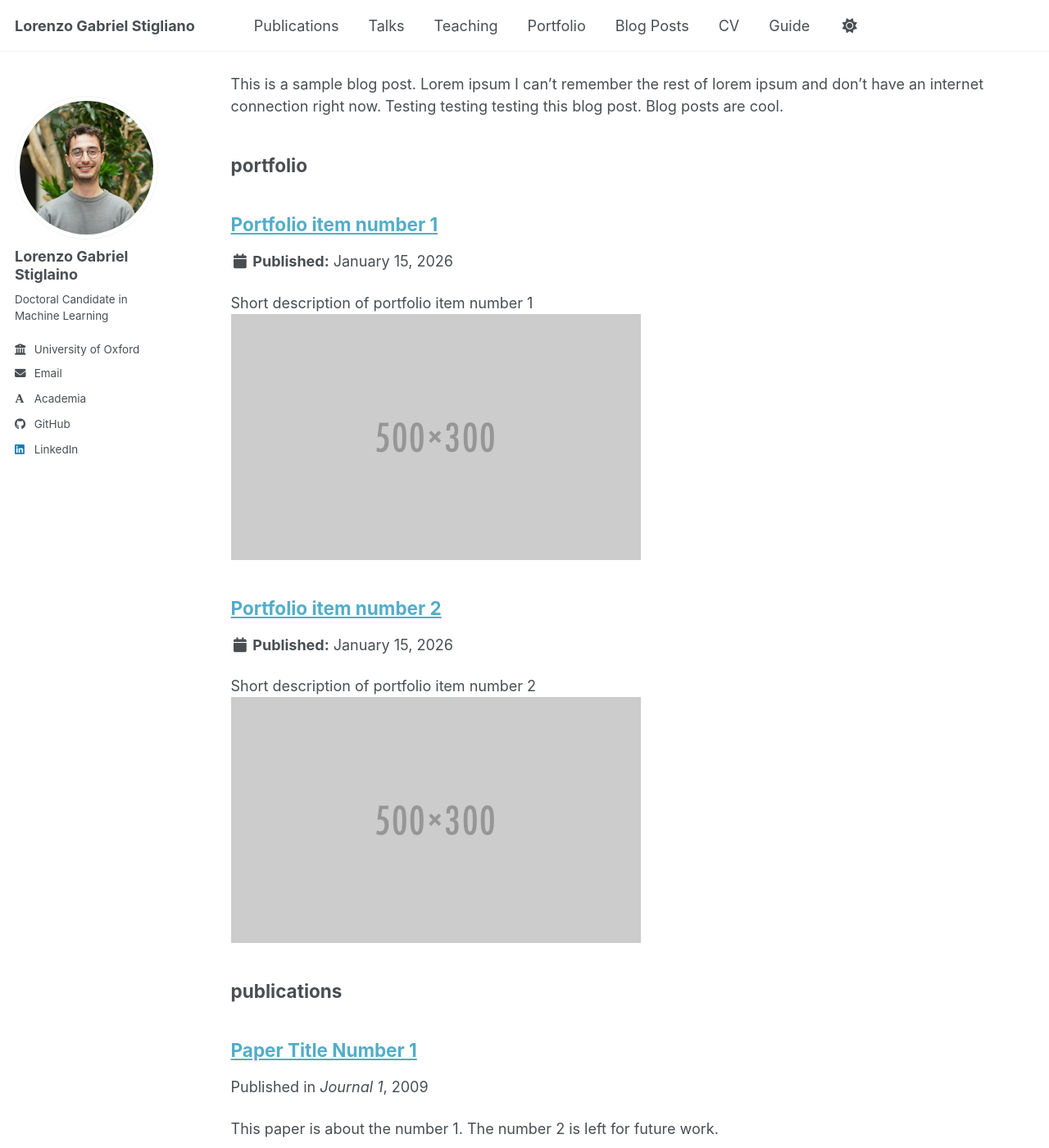
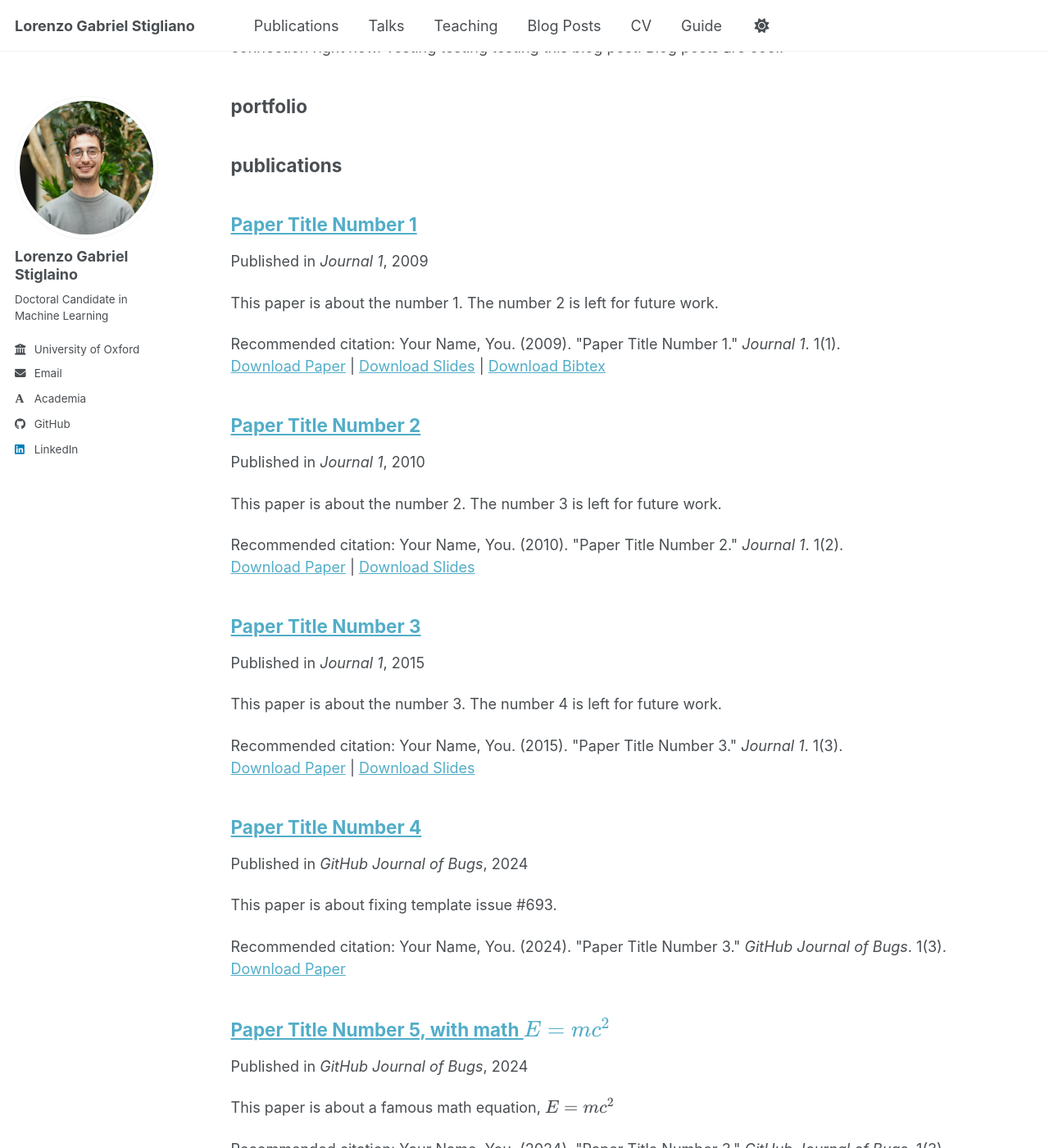
Before and after one commit to LorenzoStigliano/lorenzostigliano.github.io, a Jekyll site: the page built from _pages/sitemap.md, in a window 1280 px wide and 1400 px high, scrolled down 2741 px. Shown: the whole window at 82% size. Built offline with Jekyll 4.4.1, drawn with Linux system fonts in a browser that asks for light colours; some web fonts are replaced; a script bundle is joined from its source files by our own code; library files that are not in the unit come from our copies.

Commit message:
removing portfolio

```diff
--- a/_config.yml
+++ b/_config.yml
@@ -273,15 +273,6 @@
       author_profile: true
       share: true
       comments: true
-  # _portfolio
-  - scope:
-      path: ""
-      type: portfolio
-    values:
-      layout: single
-      author_profile: true
-      share: true
-      comment: true
   # _talks
   - scope:
       path: ""
--- a/_data/authors.yml
+++ b/_data/authors.yml
@@ -1,7 +1,7 @@
 # Authors
 
 Name Name:
-  name        : "Name Name"
+  name        : "Lorenzo Gabriel Stigliano"
   uri         : "https://name.com"
   email       : "name@name.com"
   bio         : "This is the first name."
--- a/_data/navigation.yml
+++ b/_data/navigation.yml
@@ -17,9 +17,6 @@
   - title: "Teaching"
     url: /teaching/
 
-  - title: "Portfolio"
-    url: /portfolio/
-
   - title: "Blog Posts"
     url: /year-archive/
 
--- a/_portfolio/portfolio-1.md
+++ /dev/null
@@ -1,7 +0,0 @@
----
-title: "Portfolio item number 1"
-excerpt: "Short description of portfolio item number 1<br/><img src='/images/500x300.png'>"
-collection: portfolio
----
-
-This is an item in your portfolio. It can be have images or nice text. If you name the file .md, it will be parsed as markdown. If you name the file .html, it will be parsed as HTML.
--- a/_portfolio/portfolio-2.html
+++ /dev/null
@@ -1,7 +0,0 @@
----
-title: "Portfolio item number 2"
-excerpt: "Short description of portfolio item number 2 <br/><img src='/images/500x300.png'>"
-collection: portfolio
----
-
-This is an item in your portfolio. It can be have images or nice text. If you name the file .md, it will be parsed as markdown. If you name the file .html, it will be parsed as HTML.
```
Also changed, not shown: _pages/portfolio.html (deleted, +0 -13 lines).
